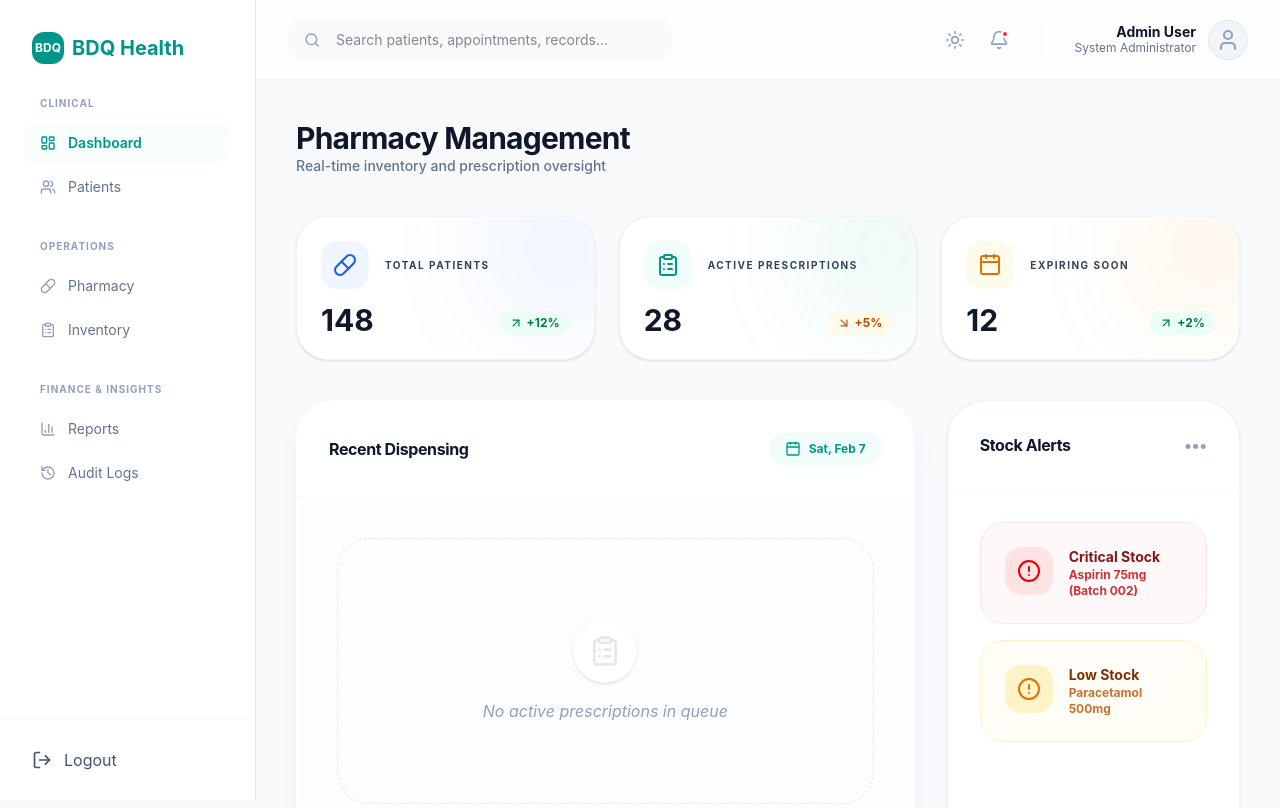
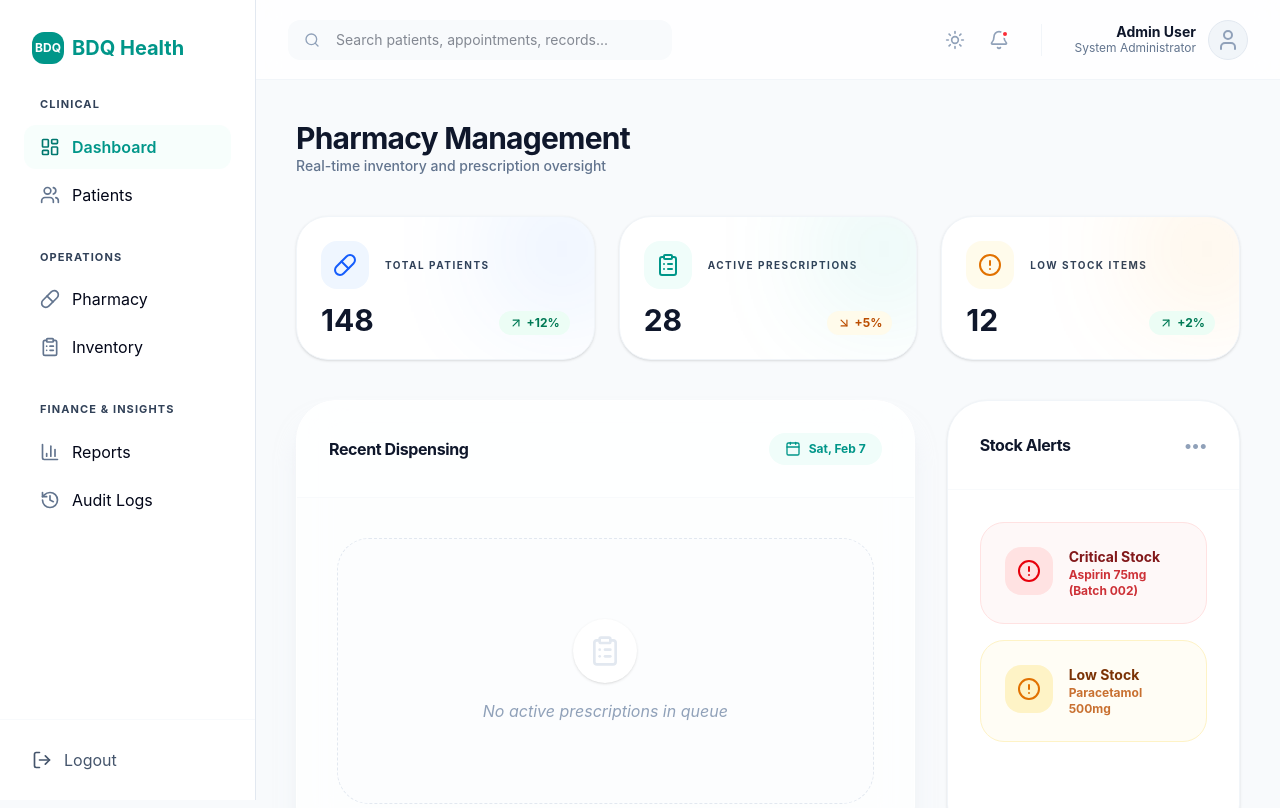
Before and after one commit to gcdelatorre/BDQ, a React (Vite) app in the folder client/: page / in a window 1280 px wide. Shown: the top 808 px of the page. Built offline with nearby package versions, Linux system fonts and the light colour scheme.

Commit message:
sidebar and ui tweaks

```diff
--- a/client/src/components/layout/Sidebar.jsx
+++ b/client/src/components/layout/Sidebar.jsx
@@ -51,7 +51,7 @@ export default function Sidebar() {
       <nav className="flex-1 px-6 space-y-8 overflow-y-auto">
         {menuSections.map((section) => (
           <div key={section.title} className="space-y-3">
-            <h3 className="text-[10px] uppercase font-bold text-slate-400 tracking-widest px-4">
+            <h3 className="text-[11px] uppercase font-bold text-slate-700 tracking-widest px-4">
               {section.title}
             </h3>
             <div className="space-y-1">
@@ -62,15 +62,15 @@ export default function Sidebar() {
                     key={item.path}
                     to={item.path}
                     className={cn(
-                      "flex items-center gap-3 px-4 py-2.5 rounded-xl transition-all duration-200 group text-sm",
+                      "flex items-center gap-3 px-4 py-2.5 rounded-xl transition-all duration-200 group text-[16px]",
                       isActive
                         ? "bg-teal-50/50 text-teal-600 font-semibold"
-                        : "text-slate-500 hover:bg-slate-50 hover:text-slate-900"
+                        : "text-slate-950 hover:bg-slate-50 hover:text-slate-900"
                     )}
                   >
                     <item.icon className={cn(
-                      "w-4 h-4",
-                      isActive ? "text-teal-600" : "text-slate-400 group-hover:text-slate-600"
+                      "w-5 h-5",
+                      isActive ? "text-teal-700" : "text-slate-500 group-hover:text-teal-600"
                     )} />
                     {item.label}
                   </Link>
--- a/client/src/pages/Dashboard.jsx
+++ b/client/src/pages/Dashboard.jsx
@@ -5,7 +5,7 @@ import { cn } from "@/lib/utils";
 const kpis = [
   { label: "Total Patients", value: "148", trend: "+12%", up: true, icon: Pill, color: "blue" },
   { label: "Active Prescriptions", value: "28", trend: "+5%", up: false, icon: ClipboardList, color: "teal" },
-  { label: "Expiring Soon", value: "12", trend: "+2%", up: true, icon: Calendar, color: "amber" },
+  { label: "Low Stock Items", value: "12", trend: "+2%", up: true, icon: AlertCircle, color: "amber" },
 ];
 
 const containerVariants = {
```
